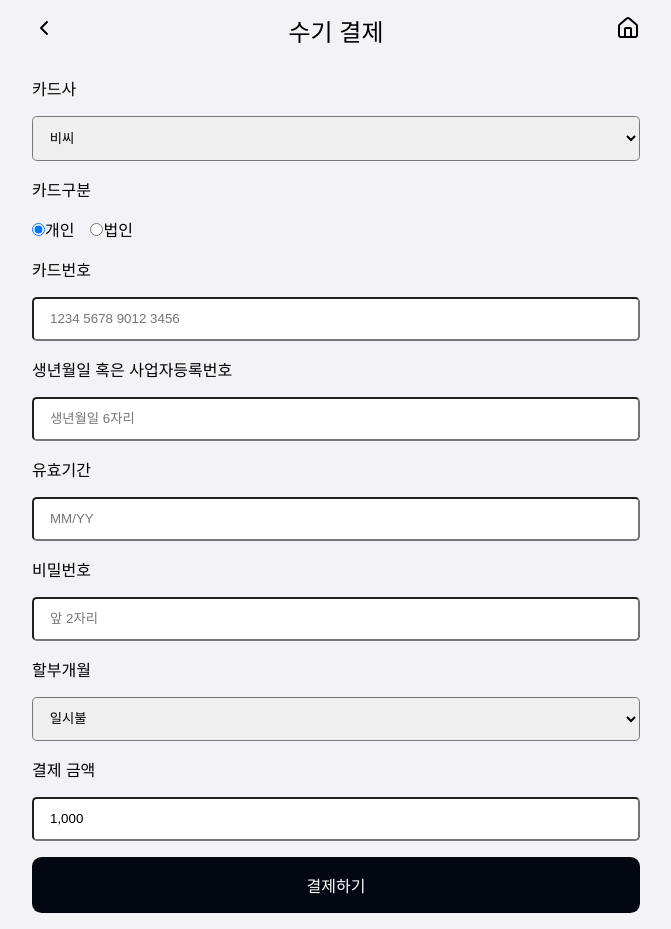
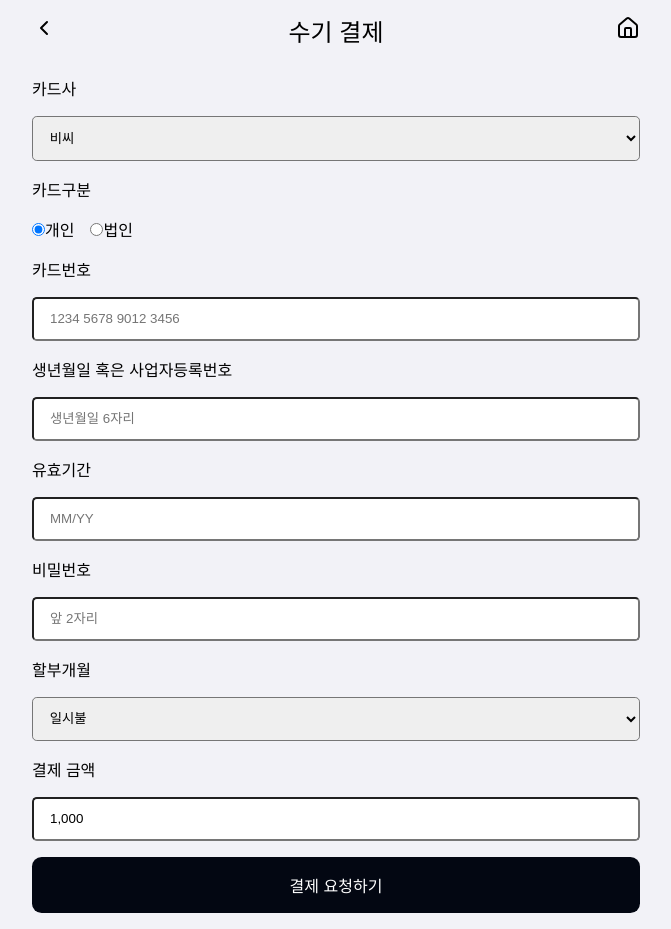
Before and after one commit to jellyjoji/app-paysm, a Next.js app: page /manualPayment in a window 1280 px wide. Shown: the whole page, without its empty margins (304-975 px from the left). Built offline with nearby package versions, Linux system fonts and the light colour scheme; no server answers; a web font is replaced by a local one.

Commit message:
button text modified

```diff
--- a/src/app/(payment)/manualPayment/page.jsx
+++ b/src/app/(payment)/manualPayment/page.jsx
@@ -284,7 +284,7 @@ export default function ManualPayment() {
         </div>
 
         <button type="submit" className='cta'>
-          결제하기
+          결제 요청하기
         </button>
       </form>
     </div>
```
